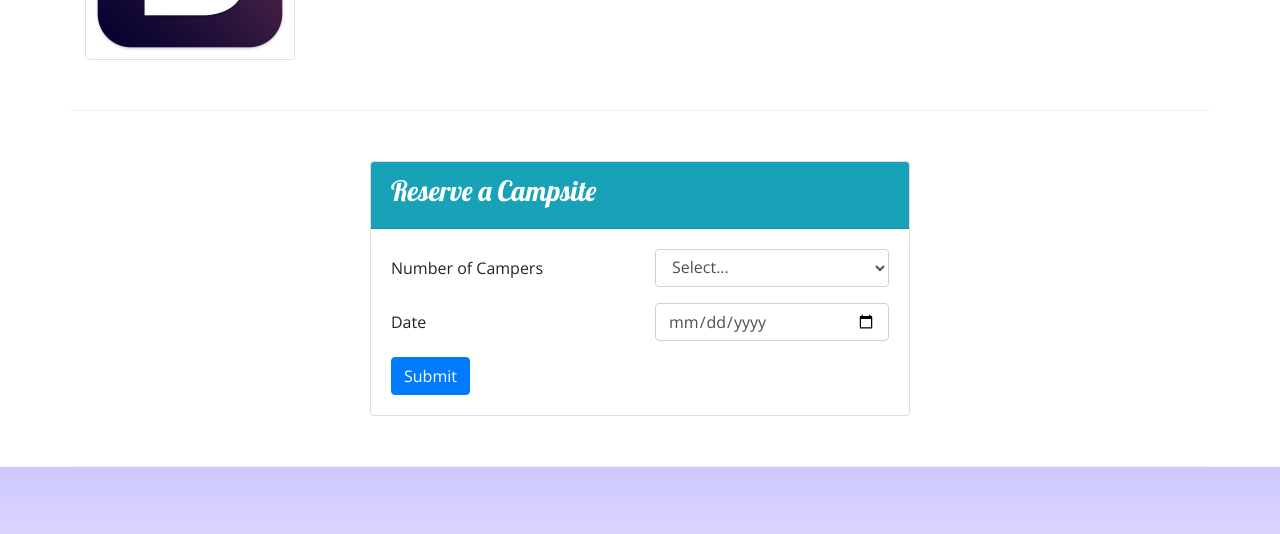
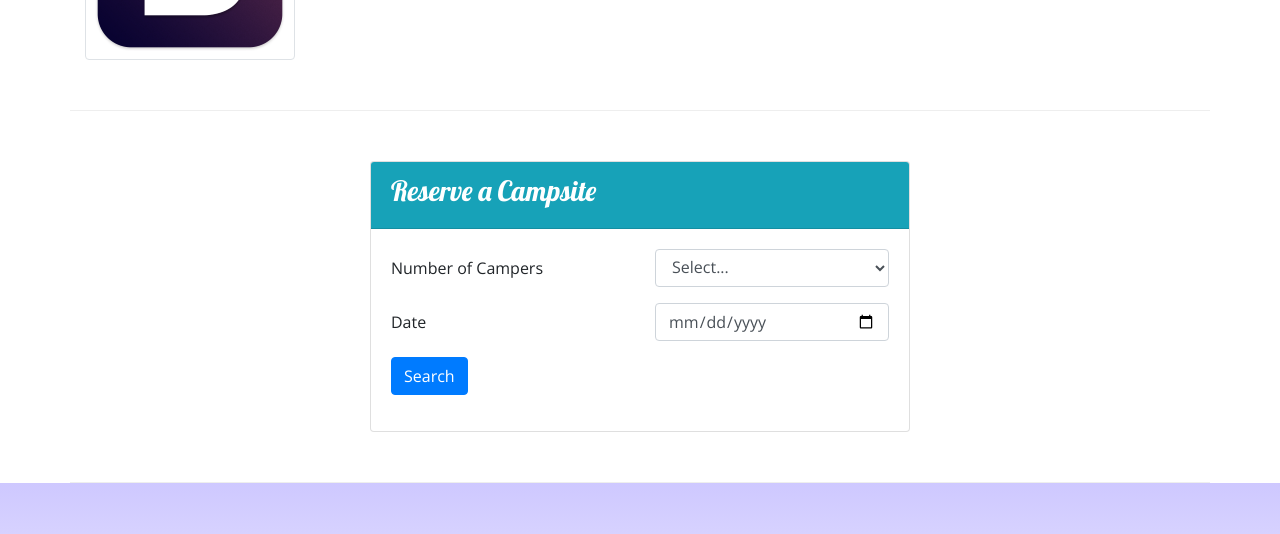
Before and after one commit to ryanf003/NuCamp, a website: page index.html in a window 1280 px wide. Shown: the part 1042-1576 px from the top of the page. Drawn offline with nearby package versions, Linux system fonts and the light colour scheme.

Commit message:
updated Search button

```diff
--- a/index.html
+++ b/index.html
@@ -127,9 +127,9 @@
                                     <input class="form-control" type="date" id="date" name="date">
                                 </div>
                             </div>
-                            <div class="row">
+                            <div class="row form-group">
                                 <div class="col">
-                                    <button class="btn btn-primary" type="Submit">Submit</button>
+                                    <button class="btn btn-primary" type="Submit">Search</button>
                                 </div>
                             </div>
                         </form>
```
